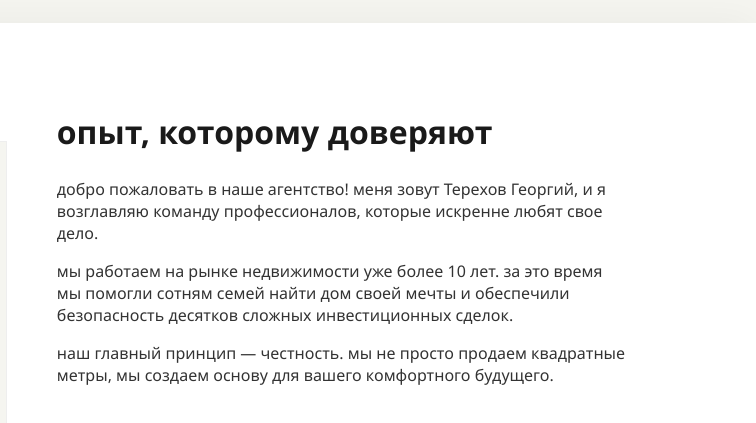
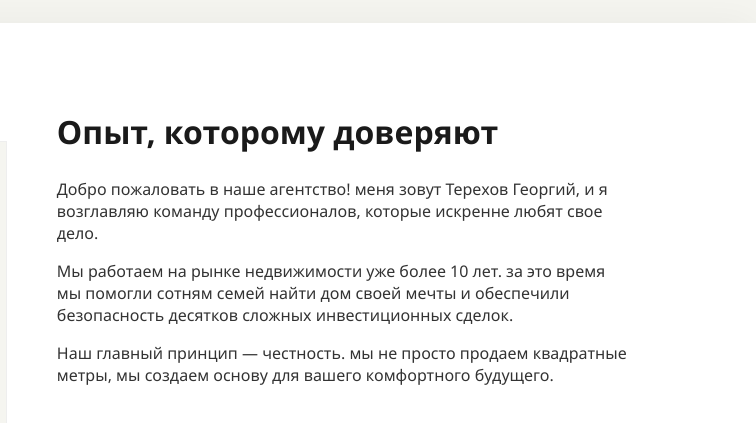
Before and after one commit to gohah-hub/RealRestateAgency, a plain HTML site: page онас.htm in a window 1280 px wide. Shown: the part 284-707 px from the top of the page, 524-1280 px from the left. Drawn offline with Linux system fonts and the light colour scheme.

Commit message:
Update онас.htm

```diff
--- a/онас.htm
+++ b/онас.htm
@@ -159,10 +159,10 @@
             </div>
 
             <div class="about-text">
-                <h2>опыт, которому доверяют</h2>
-                <p>добро пожаловать в наше агентство! меня зовут Терехов Георгий, и я возглавляю команду профессионалов, которые искренне любят свое дело.</p>
-                <p>мы работаем на рынке недвижимости уже более 10 лет. за это время мы помогли сотням семей найти дом своей мечты и обеспечили безопасность десятков сложных инвестиционных сделок.</p>
-                <p>наш главный принцип — честность. мы не просто продаем квадратные метры, мы создаем основу для вашего комфортного будущего.</p>
+                <h2>Опыт, которому доверяют</h2>
+                <p>Добро пожаловать в наше агентство! меня зовут Терехов Георгий, и я возглавляю команду профессионалов, которые искренне любят свое дело.</p>
+                <p>Мы работаем на рынке недвижимости уже более 10 лет. за это время мы помогли сотням семей найти дом своей мечты и обеспечили безопасность десятков сложных инвестиционных сделок.</p>
+                <p>Наш главный принцип — честность. мы не просто продаем квадратные метры, мы создаем основу для вашего комфортного будущего.</p>
 
                 <div class="stats">
                     <div class="stat-item">
```
